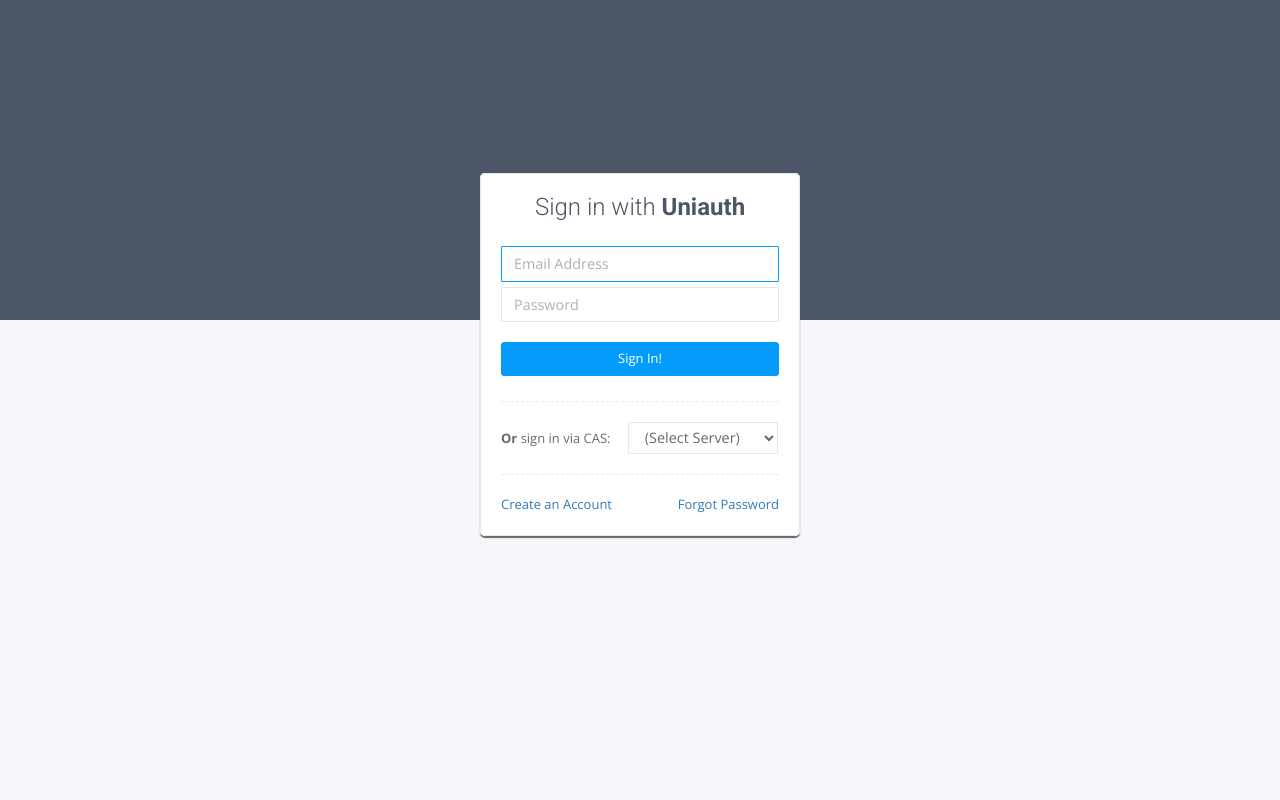
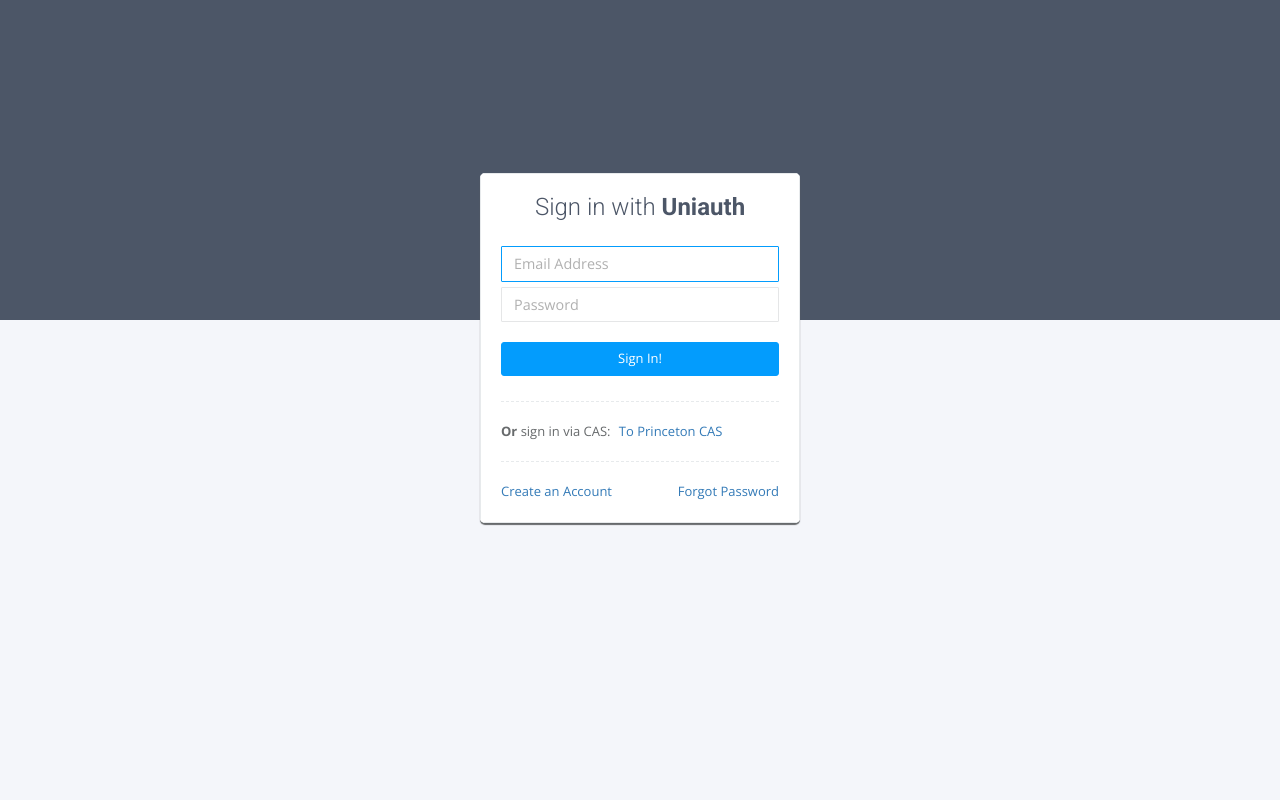
Before and after one commit to lgoodridge/django-uniauth, a Django app: page /accounts/login/ in a window 1280 px wide. Run offline with Django 3.2, Linux system fonts and the light colour scheme; data comes from the database, SQL or seed files in the repository; some libraries are stand-ins or nearby versions.

Commit message:
Added login page customization settings

```diff
--- a/demo-app/demo-app/settings.py
+++ b/demo-app/demo-app/settings.py
@@ -10,9 +10,11 @@
 UNIAUTH_ALLOW_SHARED_EMAILS = True
 UNIAUTH_ALLOW_STANDALONE_ACCOUNTS = True
 UNIAUTH_FROM_EMAIL = 'uniauth@demoapp.com'
+UNIAUTH_LOGIN_DISPLAY_STANDARD = True
+UNIAUTH_LOGIN_DISPLAY_CAS = True
 UNIAUTH_LOGIN_REDIRECT_URL = '/'
+UNIAUTH_LOGOUT_CAS_COMPLETELY = True
 UNIAUTH_LOGOUT_REDIRECT_URL = None
-UNIAUTH_LOGOUT_CAS_COMPLETELY = True
 UNIAUTH_MAX_LINKED_EMAILS = 20
 
 # Uniauth requires an actual email configuration to be set
--- a/setup.py
+++ b/setup.py
@@ -5,7 +5,7 @@
 
 setuptools.setup(
     name="django-uniauth",
-    version="0.2.4",
+    version="0.3.0",
     author="Lance Goodridge",
     author_email="ldgoodridge95@gmail.com",
     keywords=["django", "auth", "authentication", "cas", "sso", "single sign-on"],
--- a/uniauth/static/uniauth/css/style.css
+++ b/uniauth/static/uniauth/css/style.css
@@ -21,10 +21,18 @@
     color: #FFFFFF;
 }
 
+#cas-link {
+    padding-left: 5px;
+}
+
 #cas-select {
     display: inline-block;
     margin-left: 14px;
     width: 150px;
+}
+
+#cas-select.only-cas-login {
+    margin-left: 6px;
 }
 
 #cas-select-container {
@@ -64,6 +72,10 @@
 
 #forgot-password-link {
     float: right;
+}
+
+div.hr-line-dashed.only-cas-login {
+    margin-top
 }
 
 button.icon-btn {
@@ -117,6 +129,14 @@
 
 #login-form-spacer {
     height: calc(40% - 147px);
+}
+
+#login-form-spacer.only-cas-login {
+    height: calc(40% - 72px);
+}
+
+#login-form-wrapper.only-cas-login div.form-group {
+    margin-bottom: 0px;
 }
 
 #login-title {
--- a/uniauth/templates/uniauth/login.html
+++ b/uniauth/templates/uniauth/login.html
@@ -13,19 +13,15 @@
 <!-- Page Content -->
 {% block content %}
 
-<div id="login-form-spacer" class="spacer"></div>
+<div id="login-form-spacer" class="spacer {% if not display_standard %}only-cas-login{% endif %}"></div>
 
-<div id="login-form-wrapper" class="uniauth-wrapper wrapper wrapper-content">
+<div id="login-form-wrapper" class="uniauth-wrapper wrapper wrapper-content {% if not display_standard %}only-cas-login{% endif %}">
     <div class="row">
         <div class="col-lg-12">
             <div class="ibox float-e-margins shadow-lg">
                 <div class="ibox-content">
-                    <div class="row">
-                        <div class="col-lg-12">
-                            <form method="POST" class="post-form">
-                                {% csrf_token %}
 
-                                {% if form.non_field_errors %}
+                    {% if form and form.non_field_errors %}
                         <div class="row">
                             <div class="col-lg-12">
                                 <div class="form-group has-error">
@@ -45,6 +41,12 @@
                         </div>
                     </div>
 
+                    {% if display_standard %}
+                        <div class="row">
+                            <div class="col-lg-12">
+                                <form method="POST" class="post-form">
+                                    {% csrf_token %}
+
                                     <div class="row">
                                         <div class="col-lg-12">
                                             <input id="id_username" name="username" type="email" placeholder="Email Address" class="form-control input-block" value="{{ form.username.value|default_if_none:"" }}" autocapitalize="off" autocorrect="off" autofocus required />
@@ -61,31 +63,42 @@
                                 </form>
                             </div>
                         </div>
+                    {% endif %}
 
                     <div class="hr-line-dashed"></div>
 
+                    {% if display_cas %}
                         <div class="row">
                             <div class="col-lg-12">
                                 <div id="cas-select-container" class="form-group">
-                                <b>Or</b> sign in via CAS:
-                                <select id="cas-select" class="form-control input-block" onchange="tmp=this.value;this.value='';location=tmp;">
+                                    {% if display_standard %}<b>Or</b> sign in via CAS:{% else %}Choose CAS Server:{% endif %}
+                                    {% if num_institutions == 1 %}
+                                        <a id="cas-link" href="{{ institutions.0.2 }}{{ query_params }}">To {{ institutions.0.0 }} CAS</a>
+                                    {% else %}
+                                        <select id="cas-select" class="form-control input-block {% if not display_standard %}only-cas-login{% endif %}" onchange="tmp=this.value;this.value='';location=tmp;">
                                             <option value="" selected="selected" disabled="disabled" hidden="hidden">(Select Server)</option>
                                             {% for institution in institutions %}
                                             <option value="{{ institution.2 }}{{ query_params }}">{{ institution.0 }}</option>
                                             {% endfor %}
                                         </select>
+                                    {% endif %}
                                 </div>
                             </div>
                         </div>
+                    {% endif %}
 
+                    {% if display_standard and display_cas %}
                         <div class="hr-line-dashed"></div>
+                    {% endif %}
 
+                    {% if display_standard %}
                         <div class="row">
                             <div class="col-lg-12">
                                 <span id="create-account-link"><a href="{% url 'uniauth:signup' %}{{ query_params }}">Create an Account</a></span>
                                 <span id="forgot-password-link"><a href="{% url 'uniauth:password-reset' %}{{ query_params }}">Forgot Password</a></span>
                             </div>
                         </div>
+                    {% endif %}
 
                 </div>
             </div>
--- a/uniauth/templates/uniauth/settings.html
+++ b/uniauth/templates/uniauth/settings.html
@@ -142,12 +142,13 @@
 
                     <div class="hr-line-dashed"></div>
 
+                    {% if institutions|length > 0 %}
                         <div class="row">
                             <div class="col-lg-12">
                                 <span id="settings-account-header" class="settings-header">Linked Accounts</span>
                                 <div class="form-group no-margin-bottom">
                                     <ul id="settings-accounts-list" class="list-group">
-                                    {% for account in request.user.profile.accounts.all %}
+                                        {% for account in request.user.profile.accounts.all|dictsort:"institution.name" %}
                                             <li class="settings-account-item list-group-item">
                                                 <span class="settings-item-text">
                                                     <b>{{ account.institution.name }}</b>
@@ -173,6 +174,7 @@
                         </div>
 
                         <div class="hr-line-dashed"></div>
+                    {% endif %}
 
                     <div class="row">
                         <div class="col-lg-12">
--- a/uniauth/urls.py
+++ b/uniauth/urls.py
@@ -5,12 +5,12 @@
 
 urlpatterns = [
     url(r'^login/$', views.login, name='login'),
-    url(r'^cas-login/(?P<institution>[a-z0-9]+)/$', views.cas_login, name='cas-login'),
+    url(r'^cas-login/(?P<institution>[a-z0-9\-]+)/$', views.cas_login, name='cas-login'),
     url(r'^logout/$', views.logout, name='logout'),
     url(r'^signup/$', views.signup, name='signup'),
     url(r'^settings/$', views.settings, name='settings'),
     url(r'^link-to-profile/$', views.link_to_profile, name='link-to-profile'),
-    url(r'^link-from-profile/(?P<institution>[a-z0-9]+)/$', views.link_from_profile, name='link-from-profile'),
+    url(r'^link-from-profile/(?P<institution>[a-z0-9\-]+)/$', views.link_from_profile, name='link-from-profile'),
     url(r'^verify-token/(?P<pk_base64>[0-9A-Za-z_\-]+)/(?P<token>[0-9A-Za-z]{1,13}-[0-9A-Za-z]{1,20})/$', views.verify_token, name='verify-token'),
     url(r'^password-reset/', views.PasswordReset.as_view(), name='password-reset'),
     url(r'^password-reset-done/', views.PasswordResetDone.as_view(), name='password-reset-done'),
--- a/uniauth/views.py
+++ b/uniauth/views.py
@@ -6,7 +6,7 @@
         PasswordResetConfirmView, PasswordResetDoneView, PasswordResetView
 from django.contrib.sites.shortcuts import get_current_site
 from django.core.mail import EmailMessage
-from django.core.exceptions import PermissionDenied
+from django.core.exceptions import ImproperlyConfigured, PermissionDenied
 from django.http import Http404, HttpResponseBadRequest, \
         HttpResponseRedirect
 from django.shortcuts import render
@@ -24,9 +24,9 @@
         PasswordResetForm, SetPasswordForm, SignupForm
 from uniauth.models import Institution, InstitutionAccount, LinkedEmail
 from uniauth.tokens import token_generator
-from uniauth.utils import choose_username, get_protocol, get_random_username, \
-        get_redirect_url, get_service_url, get_setting, is_tmp_user, \
-        is_unlinked_account
+from uniauth.utils import choose_username, get_account_username_split, \
+        get_protocol, get_random_username, get_redirect_url, get_service_url, \
+        get_setting, is_tmp_user, is_unlinked_account
 
 
 def _get_global_context(request):
@@ -38,10 +38,10 @@
     # Add a list of Institution triples, with each
     # containing: (name, slug, CAS login url)
     institutions = Institution.objects.all()
-    institutions = map(lambda x: (x.name, x.slug,
+    institutions = list(map(lambda x: (x.name, x.slug,
             reverse('uniauth:cas-login', args=[x.slug]),
             reverse('uniauth:link-from-profile', args=[x.slug])),
-            institutions)
+            institutions))
     context['institutions'] = institutions
 
     # Add the query parameters, as a string
@@ -86,8 +86,43 @@
     if request.user.is_authenticated:
         return _login_success(request.user, next_url)
 
-    # If it's a POST request, attempt to validate the form
-    if request.method == "POST":
+    display_standard = get_setting('UNIAUTH_LOGIN_DISPLAY_STANDARD')
+    display_cas = get_setting('UNIAUTH_LOGIN_DISPLAY_CAS')
+    num_institutions = len(context['institutions'])
+
+    # Ensure the login settings are configured correctly
+    if not display_standard and not display_cas:
+        err_msg = "At least one of '%s' and '%s' must be True." % \
+                ('UNIAUTH_LOGIN_DISPLAY_STANDARD', 'UNIAUTH_LOGIN_DISPLAY_CAS')
+        raise ImproperlyConfigured(err_msg)
+    if display_cas and num_institutions == 0:
+        err_msg = ("'%s' is True, but there are no Institutions in the "
+                "database to log into!") % 'UNIAUTH_LOGIN_DISPLAY_CAS'
+        raise ImproperlyConfigured(err_msg)
+
+    context['display_standard'] = display_standard
+    context['display_cas'] = display_cas
+    context['num_institutions'] = num_institutions
+
+    # If we aren't displaying the standard login form,
+    # we're just displaying the CAS login options
+    if not display_standard:
+        institutions = context['institutions']
+        query_params = context['query_params']
+
+        # If there's only one possible institution to log
+        # into, redirect to its CAS login page immediately
+        if num_institutions == 1:
+            return HttpResponseRedirect(reverse('uniauth:cas-login',
+                    args=[institutions[0][1]]) + '?' + query_params)
+
+        # Otherwise, render the page (without the Login form)
+        else:
+            return render(request, 'uniauth/login.html', context)
+
+    # If we are displaying the login form, and it's
+    # a POST request, attempt to validate the form
+    elif request.method == "POST":
         form = LoginForm(request, request.POST)
 
         # Authentication successful: setup session + proceed
@@ -463,7 +498,7 @@
 
         # Authentication successful
         if form.is_valid():
-            username_split = request.user.username.split("-")
+            username_split = get_account_username_split(request.user.username)
 
             # Log in as the authenticated Uniauth user
             user = form.get_user()
@@ -527,7 +562,7 @@
         # institution account has not been linked yet + proceed
         if user:
             if is_unlinked_account(user):
-                username_split = user.username.split("-")
+                username_split = get_account_username_split(user.username)
                 _add_institution_account(request.user.profile,
                         username_split[1], username_split[2], True)
 
@@ -578,7 +613,7 @@
         user = email.profile.user
         if is_tmp_user(user) or is_unlinked_account(user):
             context['is_signup'] = True
-            username_split = user.username.split("-")
+            username_split = get_account_username_split(user.username)
 
             # Change the email + username to the verified email
             user.email = email.address
```
Also changed, not shown: uniauth/utils.py (+19 -1 lines), README.md. Lines whose indentation alone changed are shown as unchanged.
